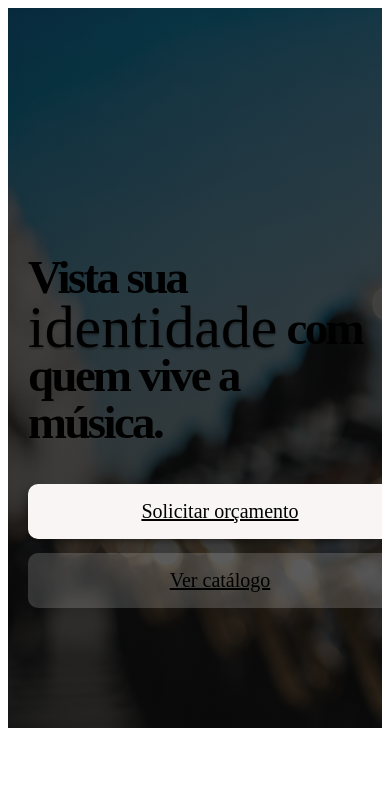
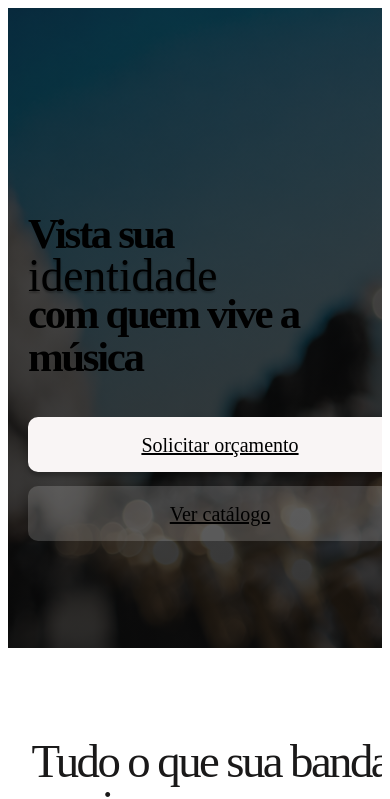
Before and after one commit to leobrasil777-lang/FeraProart-Website, a React (Vite) app: page / in a window 390 px wide. Shown: the top 799 px of the page. Built offline with nearby package versions, Linux system fonts and the light colour scheme; the HTML template or start-up script is replaced by a standard one.

Commit message:
Refine home hero and header

```diff
--- a/src/components/Header.css
+++ b/src/components/Header.css
@@ -1,6 +1,6 @@
 .site-header {
   position: absolute;
-  top: 55px;
+  top: 36px;
   left: 50%;
   z-index: var(--z-index-header);
   width: min(calc(100% - 132px), 1190px);
@@ -9,12 +9,12 @@
 
 .site-header__nav {
   display: flex;
-  min-height: 99px;
+  min-height: 74px;
   align-items: center;
   justify-content: space-between;
-  gap: clamp(1rem, 2.5vw, 2.5rem);
+  gap: clamp(0.875rem, 2vw, 2rem);
   border-radius: 90px;
-  padding: 24px clamp(24px, 3vw, 42px);
+  padding: 14px clamp(20px, 2.5vw, 34px);
   background: rgba(0, 0, 0, 0.5);
   color: var(--color-white);
 }
@@ -24,6 +24,7 @@
   flex: 0 0 auto;
   flex-direction: column;
   color: var(--color-white);
+  font-size: 0.92rem;
   font-weight: 700;
   letter-spacing: 0.04em;
   line-height: 1;
@@ -32,7 +33,7 @@
 
 .site-header__logo span:last-child {
   color: var(--color-silver-light);
-  font-size: 0.7rem;
+  font-size: 0.62rem;
   font-weight: 500;
   letter-spacing: 0.22em;
 }
@@ -41,42 +42,42 @@
 .site-header__actions {
   display: flex;
   align-items: center;
-  gap: clamp(1rem, 2vw, 2.1rem);
+  gap: clamp(0.875rem, 1.65vw, 1.75rem);
 }
 
 .site-header__links a {
   color: var(--color-white);
   font-family: var(--font-primary);
-  font-size: 20px;
+  font-size: 18px;
   font-weight: 400;
   line-height: 1;
 }
 
 .site-header__actions .cta-button {
-  min-height: 51px;
+  min-height: 44px;
   border-radius: 10px;
-  padding-inline: 18px;
-  font-size: 16px;
+  padding-inline: 16px;
+  font-size: 15px;
   font-weight: 500;
   letter-spacing: 0;
 }
 
 .site-header__actions .site-header__catalog {
-  width: 123px;
+  width: 112px;
   background: rgba(217, 217, 217, 0.2);
   color: var(--color-white);
 }
 
 .site-header__actions .site-header__quote {
-  width: 212px;
+  width: 196px;
   background: #f9f5f5;
   color: var(--color-black);
 }
 
 .site-header__menu-button {
   display: none;
-  min-width: 51px;
-  min-height: 51px;
+  min-width: 44px;
+  min-height: 44px;
   align-items: center;
   justify-content: center;
   border-radius: 999px;
@@ -86,8 +87,8 @@
 }
 
 @media (max-width: 68rem) {
-  .site-header { top: 32px; width: min(calc(100% - 64px), 1190px); }
-  .site-header__nav { min-height: 76px; padding: 12px 18px 12px 26px; }
+  .site-header { top: 24px; width: min(calc(100% - 64px), 1190px); }
+  .site-header__nav { min-height: 66px; padding: 10px 16px 10px 22px; }
   .site-header__menu-button { display: inline-flex; }
   .site-header__links,
   .site-header__actions { display: none; }
@@ -103,5 +104,5 @@
 }
 
 @media (max-width: 36rem) {
-  .site-header { top: 20px; width: calc(100% - 40px); }
+  .site-header { top: 16px; width: calc(100% - 32px); }
 }
--- a/src/pages/Home.css
+++ b/src/pages/Home.css
@@ -37,7 +37,7 @@
 .home-hero-shell .hero-section {
   position: relative;
   z-index: 1;
-  min-height: 882px;
+  min-height: min(760px, 100vh);
   background: transparent;
 }
 
@@ -48,35 +48,45 @@
 .home-hero-shell .hero-section__content {
   max-width: 624px;
   gap: 0;
-  padding-top: 315px;
-  padding-bottom: 120px;
+  padding-top: 230px;
+  padding-bottom: 90px;
 }
 
 .home-hero-shell .hero-section__title {
   max-width: 624px;
   margin: 0;
   color: var(--color-white);
-  font-size: clamp(3.875rem, 5.3vw, 70px);
+  font-size: clamp(3.25rem, 5vw, 64px);
   font-weight: 600;
   letter-spacing: -0.055em;
   line-height: 1;
 }
 
+.home-hero-shell .hero-section__title-line {
+  display: block;
+}
+
+.home-hero-shell .hero-section__title-line--primary {
+  display: flex;
+  align-items: baseline;
+  gap: 0.22em;
+  white-space: nowrap;
+}
+
 .home-hero-shell .hero-section__identity {
   display: inline-block;
-  min-width: min(100%, 497px);
   color: var(--color-white);
-  font-size: 1.28em;
+  font-size: 1.06em;
   font-weight: 400;
   letter-spacing: 0;
-  line-height: 0.78;
+  line-height: 0.82;
   text-shadow: 0 2px 2px rgba(0, 0, 0, 0.28);
-  transform: translateY(0.05em);
+  transform: translateY(0.03em);
 }
 
 .home-hero-shell .hero-section__actions {
   gap: 35px;
-  padding-top: 54px;
+  padding-top: 42px;
 }
 
 .home-hero-shell .hero-section__button {
@@ -415,7 +425,7 @@
 
 @media (max-width: 68rem) {
   .home-hero-shell .hero-section {
-    min-height: 760px;
+    min-height: min(680px, 100vh);
   }
 
   .home-hero-shell .container {
@@ -423,11 +433,20 @@
   }
 
   .home-hero-shell .hero-section__content {
-    padding-top: 250px;
+    padding-top: 190px;
+    padding-bottom: 78px;
   }
 
   .home-hero-shell .hero-section__title {
-    font-size: clamp(52px, 7vw, 62px);
+    font-size: clamp(46px, 6.5vw, 58px);
+  }
+}
+
+@media (max-width: 44rem) {
+  .home-hero-shell .hero-section__title-line--primary {
+    flex-wrap: wrap;
+    row-gap: 0;
+    white-space: normal;
   }
 }
 
@@ -439,7 +458,7 @@
   }
 
   .home-hero-shell .hero-section {
-    min-height: 720px;
+    min-height: 640px;
   }
 
   .home-hero-shell .container {
@@ -448,12 +467,12 @@
 
   .home-hero-shell .hero-section__content {
     max-width: 100%;
-    padding-top: 190px;
-    padding-bottom: 64px;
+    padding-top: 154px;
+    padding-bottom: 56px;
   }
 
   .home-hero-shell .hero-section__title {
-    font-size: clamp(42px, 12vw, 48px);
+    font-size: clamp(38px, 11vw, 44px);
   }
 
   .home-hero-shell .hero-section__identity {
--- a/src/pages/Home.tsx
+++ b/src/pages/Home.tsx
@@ -24,7 +24,11 @@ function Home() {
           title="Vista sua identidade com quem vive a música."
           titleContent={(
             <>
-              Vista sua <span className="hero-section__identity highlight-font">identidade</span> com quem vive a música.
+              <span className="hero-section__title-line hero-section__title-line--primary">
+                <span>Vista sua</span>
+                <span className="hero-section__identity highlight-font">identidade</span>
+              </span>
+              <span className="hero-section__title-line">com quem vive a música</span>
             </>
           )}
           primaryButtonLabel="Solicitar orçamento"
```
